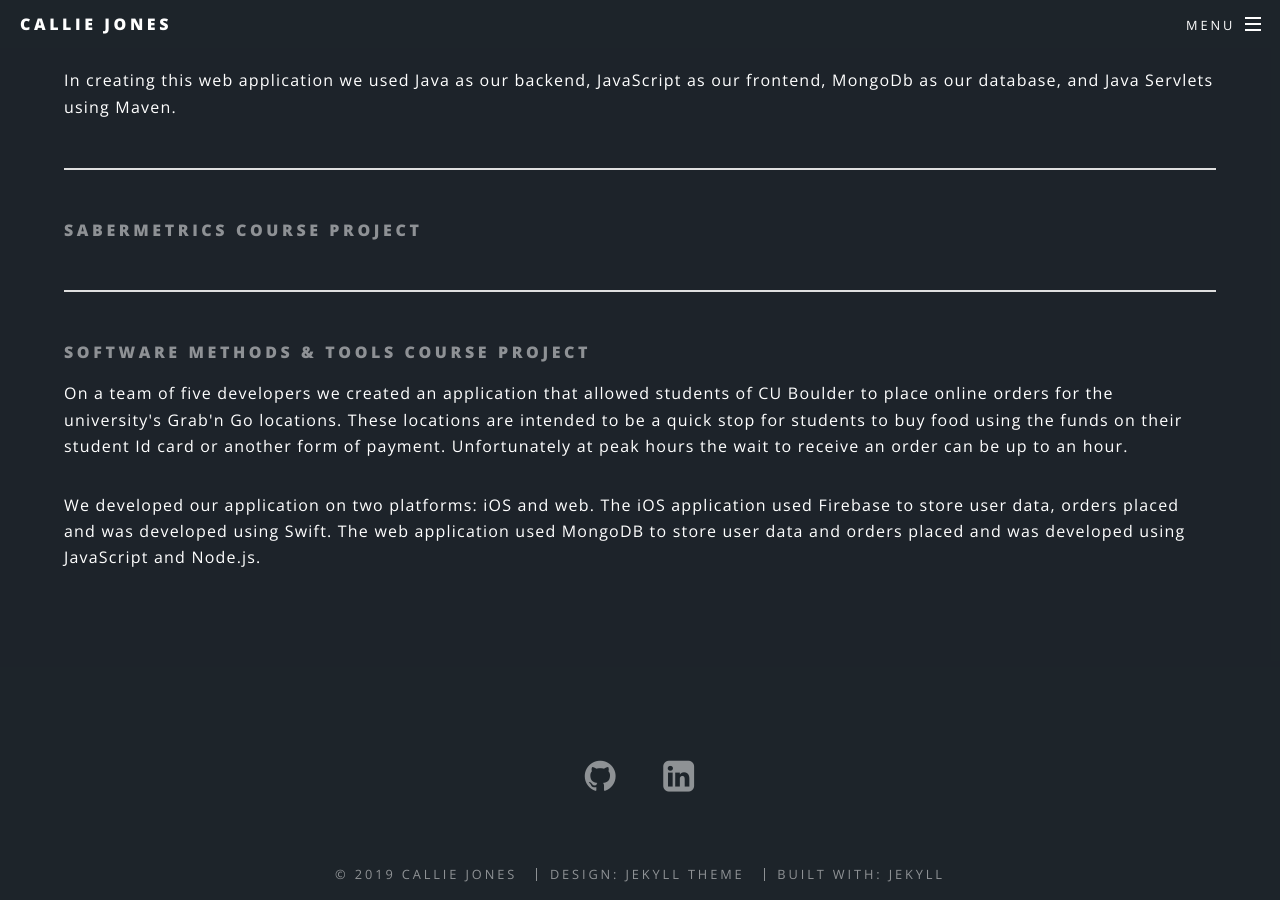
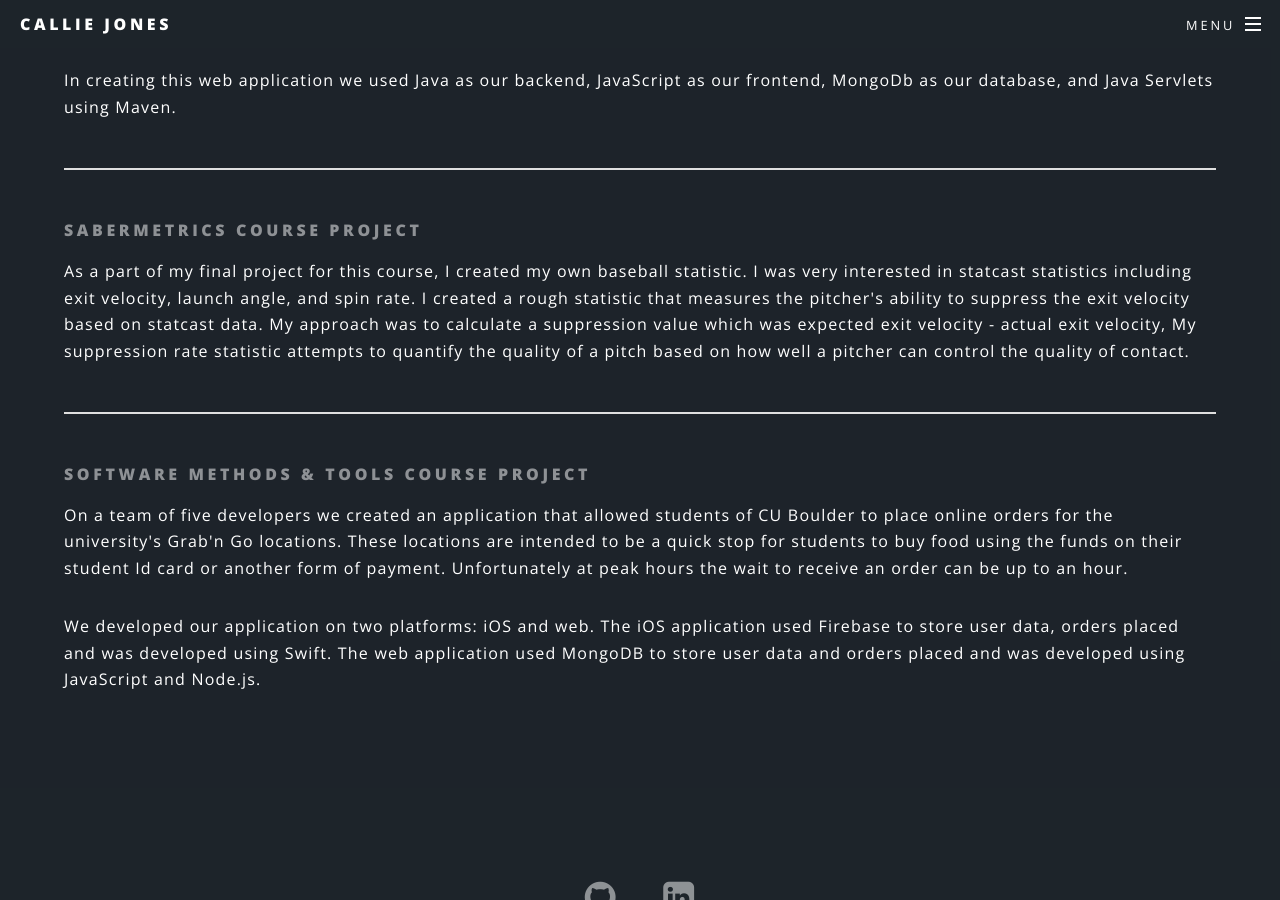
Before and after one commit to callie-jones/callie-jones.github.io, a Jekyll site: the page built from Projects.html, in a window 1280 px wide and 900 px high, scrolled down 864 px. Built offline with Jekyll 4.4.1, drawn with Linux system fonts in a browser that asks for light colours.

Commit message:
update resume and sabermetrics description

```diff
--- a/Projects.html
+++ b/Projects.html
@@ -35,7 +35,14 @@ title: Projects
 <hr id="sabermetrics"/>
 <section>
     <h4> Sabermetrics Course Project</h4>
-    <p>
+    <p>As a part of my final project for this course, I created my own baseball
+        statistic. I was very interested in statcast statistics including
+        exit velocity, launch angle, and spin rate. I created a rough
+        statistic that measures the pitcher's ability to suppress the exit
+        velocity based on statcast data. My approach was to calculate a
+        suppression value which was expected exit velocity - actual exit velocity,
+        My suppression rate statistic attempts to quantify the quality of a pitch
+        based on how well a pitcher can control the quality of contact.
     </p>
 </section>
 <hr id="smt"/>
@@ -55,67 +62,3 @@ title: Projects
         Node.js.
     </p>
 </section>
-
-    <!-- <h5>Code Block</h5>
-    <pre><code>i = 0;
-
-while (!deck.isInOrder()) {
-    print 'Iteration ' + i;
-    deck.shuffle();
-    i++;
-}
-
-print 'It took ' + i + ' iterations to sort the deck.';</code></pre> -->
-</section>
-<!-- <section>
-    <h4>Form</h4>
-    <form method="post" action="#">
-        <div class="row uniform">
-            <div class="6u 12u$(xsmall)">
-                <input type="text" name="demo-name" id="demo-name" value="" placeholder="Name" />
-            </div>
-            <div class="6u$ 12u$(xsmall)">
-                <input type="email" name="demo-email" id="demo-email" value="" placeholder="Email" />
-            </div>
-            <div class="12u$">
-                <div class="select-wrapper">
-                    <select name="demo-category" id="demo-category">
-                        <option value="" disabled selected hidden>- Category -</option>
-                        <option value="1">General</option>
-                        <option value="1">Issue</option>
-                        <option value="1">Other</option>
-                    </select>
-                </div>
-            </div>
-            <div class="4u 12u$(small)">
-                <input type="radio" id="demo-priority-low" name="demo-priority" checked>
-                <label for="demo-priority-low">Low</label>
-            </div>
-            <div class="4u 12u$(small)">
-                <input type="radio" id="demo-priority-normal" name="demo-priority">
-                <label for="demo-priority-normal">Normal</label>
-            </div>
-            <div class="4u$ 12u$(small)">
-                <input type="radio" id="demo-priority-high" name="demo-priority">
-                <label for="demo-priority-high">High</label>
-            </div>
-            <div class="6u 12u$(small)">
-                <input type="checkbox" id="demo-copy" name="demo-copy">
-                <label for="demo-copy">Email me a copy</label>
-            </div>
-            <div class="6u$ 12u$(small)">
-                <input type="checkbox" id="demo-human" name="demo-human" checked>
-                <label for="demo-human">Not a robot</label>
-            </div>
-            <div class="12u$">
-                <textarea name="demo-message" id="demo-message" placeholder="Enter your message" rows="6"></textarea>
-            </div>
-            <div class="12u$">
-                <ul class="actions">
-                    <li><input type="submit" value="Send Message" class="special" /></li>
-                    <li><input type="reset" value="Reset" class="special" /></li>
-                </ul>
-            </div>
-        </div>
-    </form>
-</section> -->
```
Also changed, not shown: 1 other file.
